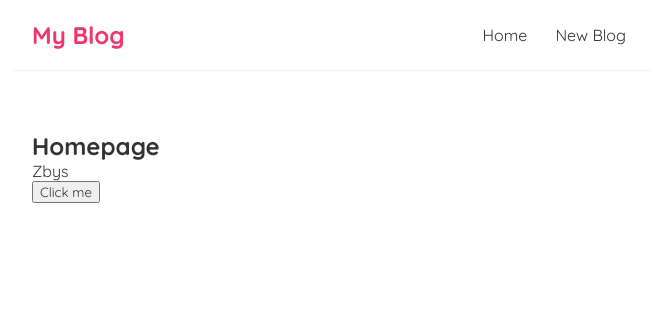
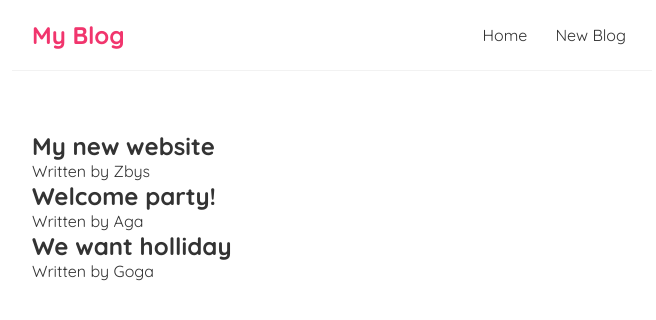
Before and after one commit to ZbigniewKulczynski1984/Blog_27.02.2023, a React (Create React App) app in the folder blog/: page / in a window 1280 px wide. Shown: the top 320 px of the page, without its empty margins (308-964 px from the left). Built offline with nearby package versions, Linux system fonts and the light colour scheme.

Commit message:
code added

```diff
--- a/blog/src/Home.js
+++ b/blog/src/Home.js
@@ -1,18 +1,25 @@
 import React from 'react';
-import { useState} from 'react'
-
+import { useState } from 'react';
 
 const Home = () => {
-    const [name, setName] = useState('Zbys');
-
-	const handleClick = () => {
-		setName('Aga')
-	};
+	const [blogs, setBlogs] = useState([
+		{ title: 'My new website', body: 'lorem ipsum...', author: 'Zbys', id: 1 },
+		{ title: 'Welcome party!', body: 'lorem ipsum...', author: 'Aga', id: 2 },
+		{
+			title: 'We want holliday',
+			body: 'lorem ipsum...',
+			author: 'Goga',
+			id: 3,
+		},
+	]);
 	return (
 		<div className="home">
-			<h2>Homepage</h2>
-			<p>{name}</p>
-			<button onClick={handleClick}>Click me</button>
+			{blogs.map((blog) => (
+				<div className="blog-preview" key={blog.id}>
+					<h2>{blog.title}</h2>
+					<p>Written by {blog.author}</p>
+				</div>
+			))}
 		</div>
 	);
 };
```
